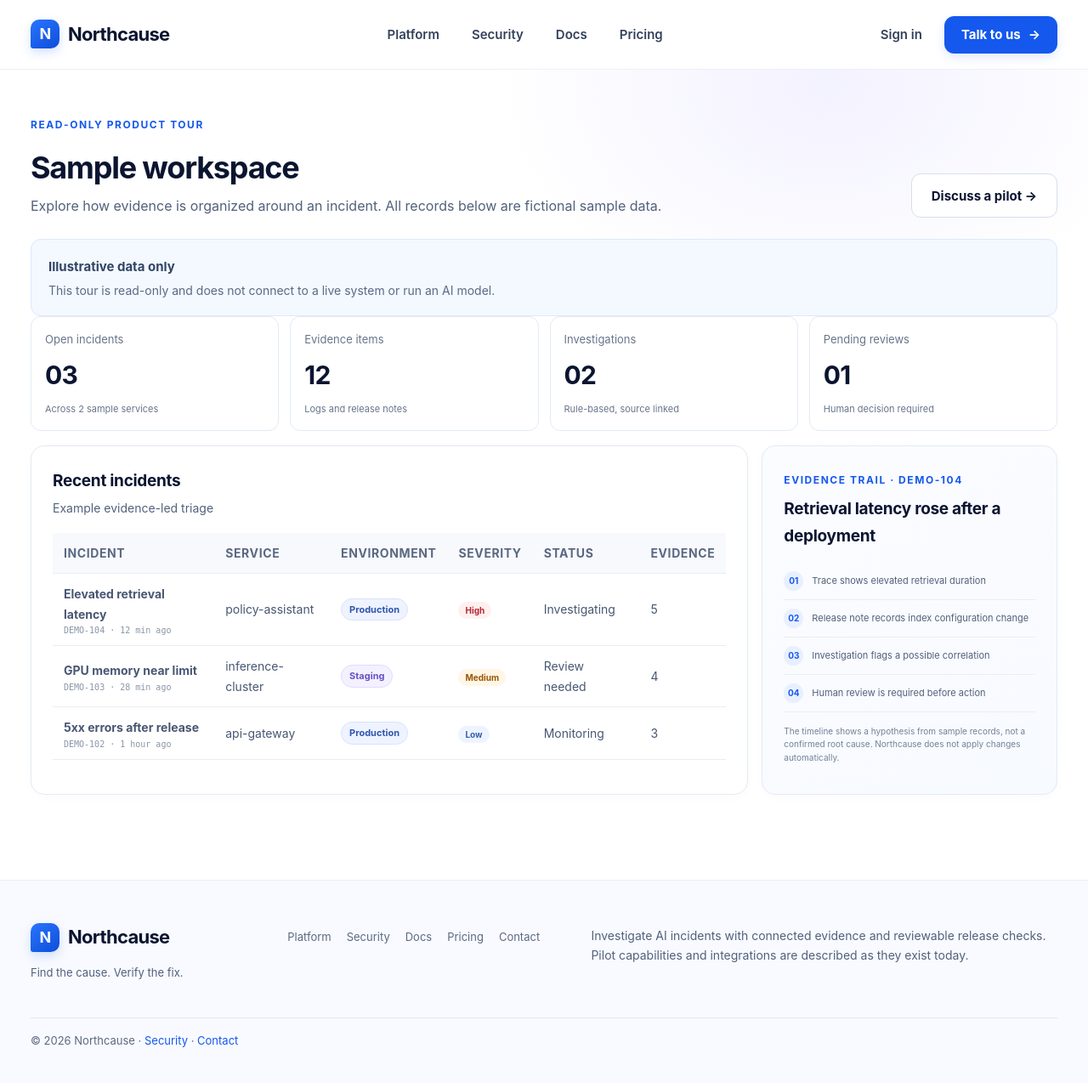
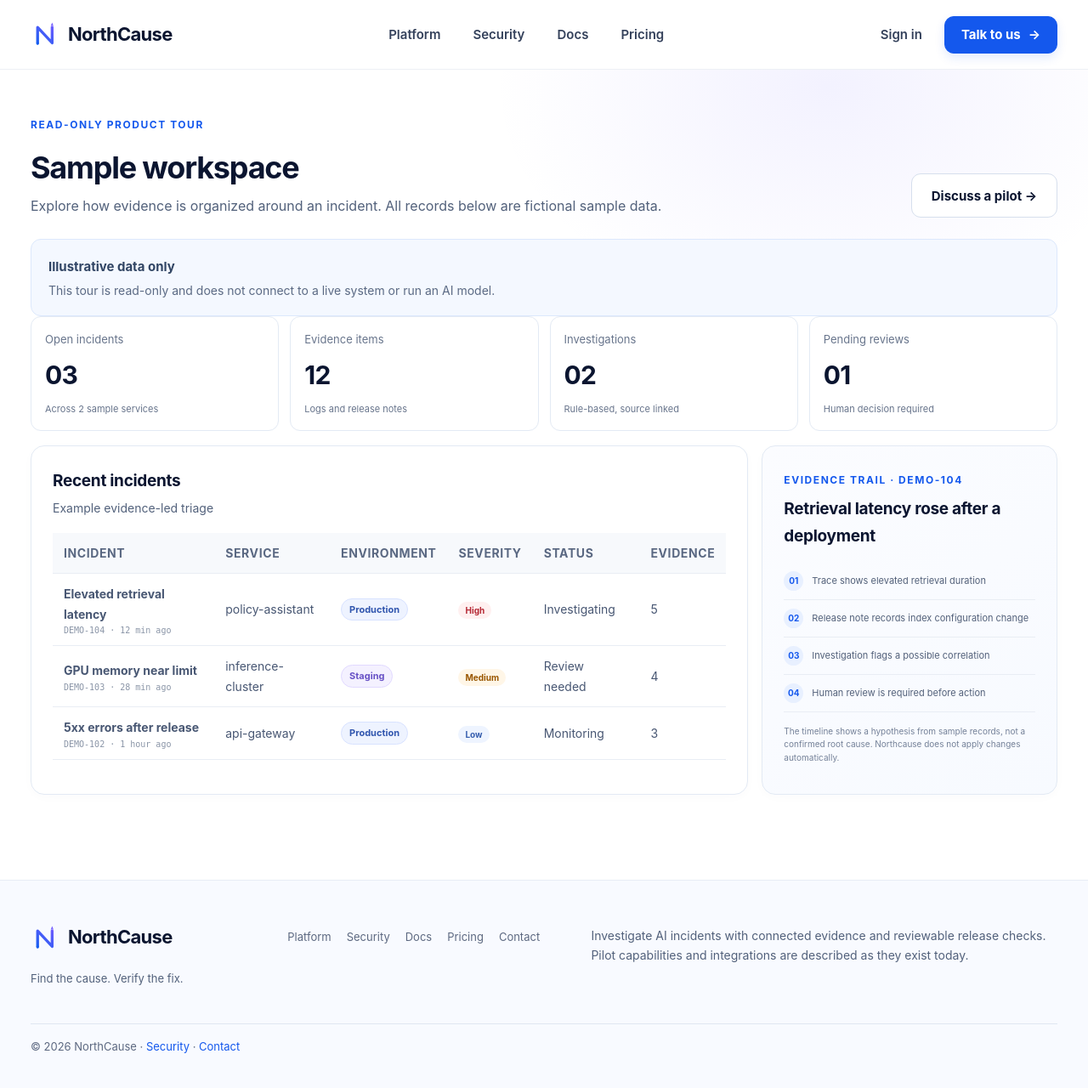
Before and after one commit to rpaut03l/northcause, a FastAPI app: page /demo in a window 1280 px wide. Shown: the whole page at 85% size. Before the commit the page ends 1232 px from the top, so only its background shows below. Run offline with FastAPI, Linux system fonts and the light colour scheme.

Commit message:
Apply NorthCause branding

```diff
--- a/python-platform/app/templates/base.html
+++ b/python-platform/app/templates/base.html
@@ -3,8 +3,8 @@
 <head>
   <meta charset="utf-8"><meta name="viewport" content="width=device-width, initial-scale=1">
   <meta name="theme-color" content="#ffffff">
-  <meta name="description" content="Northcause connects AI reliability, security, and release evidence—from GPU to production.">
-  <title>{% block title %}Northcause{% endblock %}</title>
+  <meta name="description" content="NorthCause connects AI reliability, security, and release evidence—from GPU to production.">
+  <title>{% block title %}NorthCause{% endblock %}</title>
   <link rel="icon" href="/static/favicon.svg" type="image/svg+xml">
   <link rel="stylesheet" href="/static/northcause.css">
   <link rel="stylesheet" href="/static/professional.css">
@@ -14,7 +14,7 @@
 <a class="skip-link" href="#main">Skip to content</a>
 <header class="topbar">
   <div class="topbar-inner wrap">
-    <a class="brand" href="/" aria-label="Northcause home"><span class="brand-mark" aria-hidden="true">N</span><span>Northcause</span></a>
+    <a class="brand" href="/" aria-label="NorthCause home"><img class="brand-mark" src="/static/northcause-mark.svg" alt=""><span>NorthCause</span></a>
     <nav class="primary-nav" aria-label="Main navigation">
       <a href="/product" {% if active=='product' %}aria-current="page"{% endif %}>Platform</a>
       <a href="/security" {% if active=='security' %}aria-current="page"{% endif %}>Security</a>
@@ -31,6 +31,6 @@
 
 {% if flash %}<div class="wrap flash" role="status">{{ flash }}</div>{% endif %}
 <main id="main">{% block content %}{% endblock %}</main>
-<footer class="footer"><div class="wrap footer-grid"><div><a class="brand" href="/"><span class="brand-mark">N</span><span>Northcause</span></a><p>Find the cause. Verify the fix.</p></div><div class="footer-links"><a href="/product">Platform</a><a href="/security">Security</a><a href="/docs">Docs</a><a href="/pricing">Pricing</a><a href="/contact">Contact</a></div><p class="footer-note">Investigate AI incidents with connected evidence and reviewable release checks. Pilot capabilities and integrations are described as they exist today.</p><small>© {{ current_year|default('2026') }} Northcause · <a href="/security">Security</a> · <a href="/contact">Contact</a></small></div></footer>
+<footer class="footer"><div class="wrap footer-grid"><div><a class="brand" href="/"><img class="brand-mark" src="/static/northcause-mark.svg" alt=""><span>NorthCause</span></a><p>Find the cause. Verify the fix.</p></div><div class="footer-links"><a href="/product">Platform</a><a href="/security">Security</a><a href="/docs">Docs</a><a href="/pricing">Pricing</a><a href="/contact">Contact</a></div><p class="footer-note">Investigate AI incidents with connected evidence and reviewable release checks. Pilot capabilities and integrations are described as they exist today.</p><small>© {{ current_year|default('2026') }} NorthCause · <a href="/security">Security</a> · <a href="/contact">Contact</a></small></div></footer>
 {% block scripts %}{% endblock %}
 </body></html>
```
